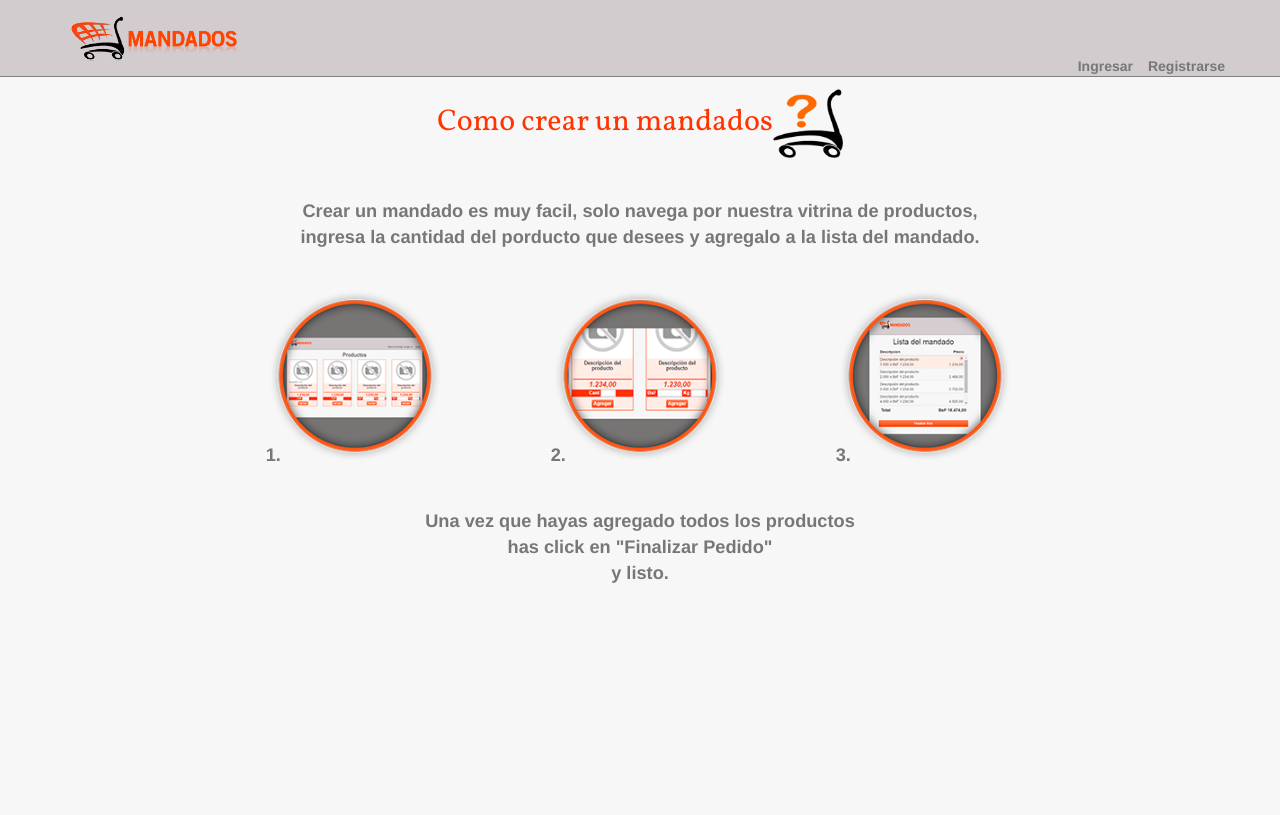
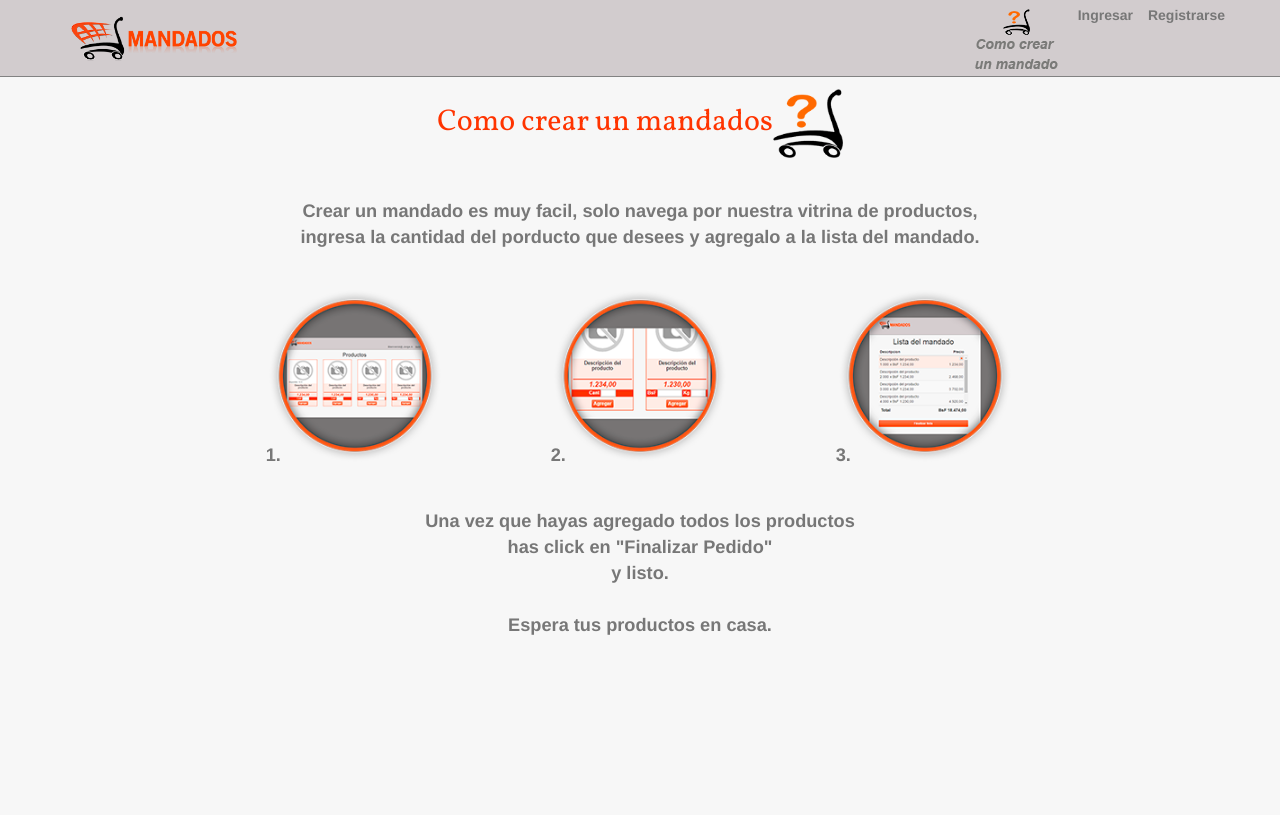
Before and after one commit to jorgeavenda/mandados-delivery, a Rails app: page /how_to_buy/instructions in a window 1280 px wide. Shown: the top 815 px of the page. Run offline with Rails 7, Linux system fonts and the light colour scheme; style sheets or scripts are compiled from the project's sources; some libraries are stand-ins or nearby versions.

Commit message:
ver como crear mandados sin login

```diff
--- a/app/views/how_to_buy/instructions.html.slim
+++ b/app/views/how_to_buy/instructions.html.slim
@@ -25,6 +25,8 @@
           | has click en "Finalizar Pedido"
           br
             | y listo.
+          br
+            | Espera tus productos en casa.
 
 
 
--- a/app/views/layouts/_header.html.slim
+++ b/app/views/layouts/_header.html.slim
@@ -34,6 +34,9 @@ nav.navbar.navbar-default.navbar-fixed-top.grad-navbar style="position: absolute
             = link_to("Salir", destroy_user_session_path, method: :delete, class: "color-text-dark")
         - else
           li
+            = link_to(how_to_buy_instructions_path)
+              = image_tag("how-to-buy.png")
+          li
             /a.color-text-dark href="#" Ingresar
             = link_to("Ingresar", new_user_session_path, class: "color-text-dark")
           li
```
